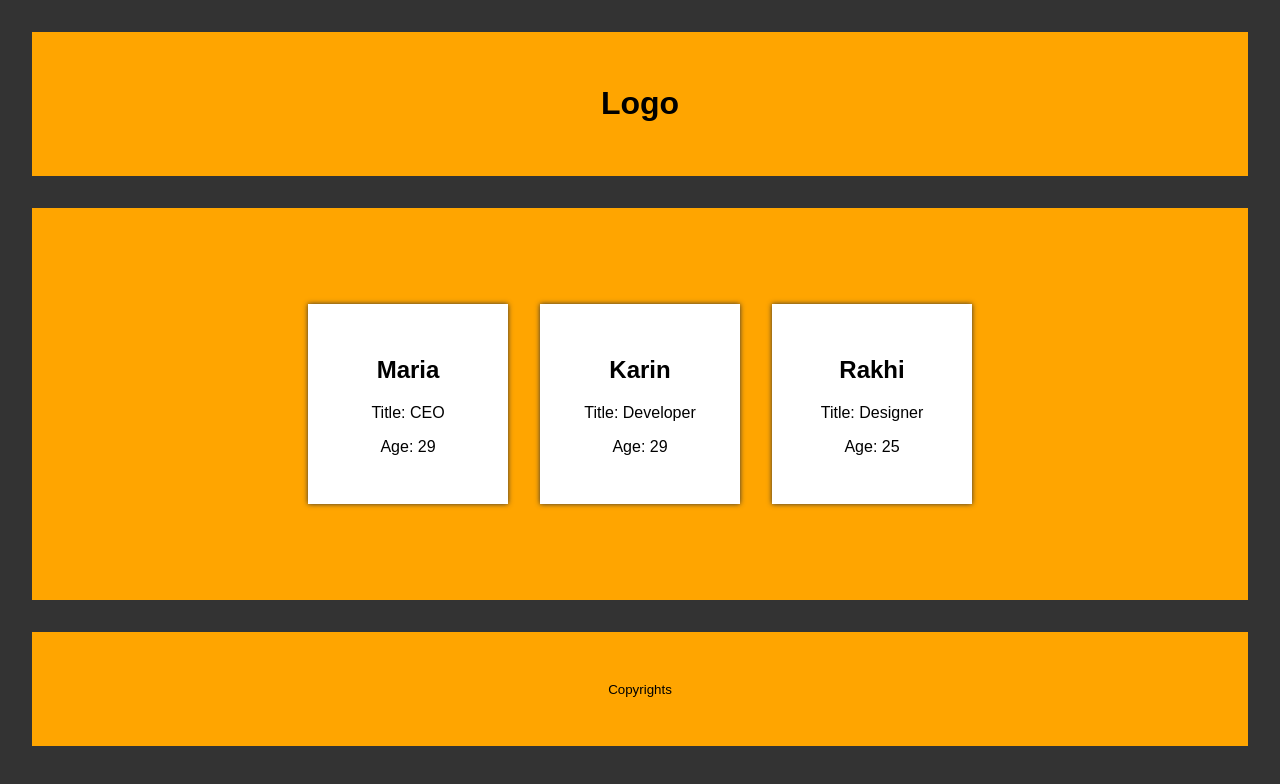
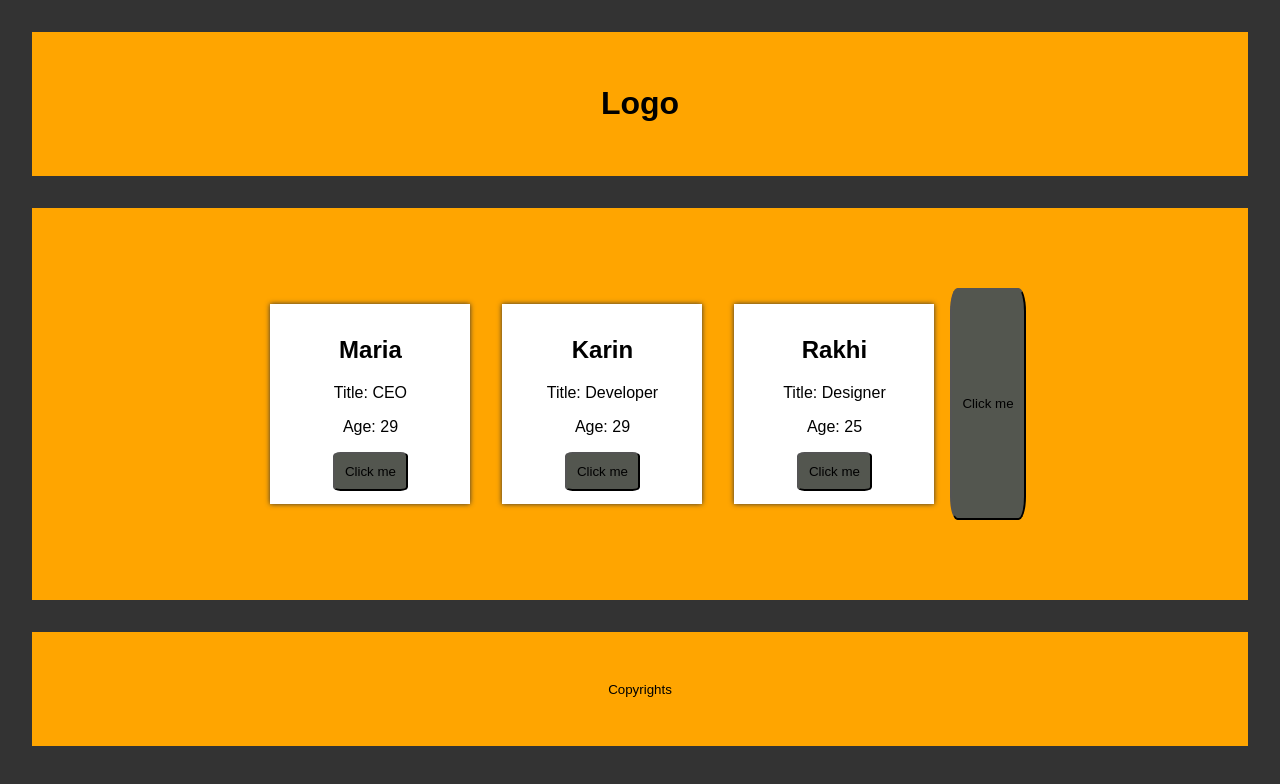
Before and after one commit to rakhicc/boxes_demo, a React (Create React App) app: page / in a window 1280 px wide. Shown: the top 784 px of the page. Built offline with nearby package versions, Linux system fonts and the light colour scheme.

Commit message:
event handlersand states

```diff
--- a/src/App.css
+++ b/src/App.css
@@ -68,3 +68,8 @@ body {
 footer {
   text-align: center;
 }
+button {
+  background-color: rgb(83, 86, 79);
+  border-radius: 10%;
+  padding: 10px;
+}
--- a/src/components/Box.js
+++ b/src/components/Box.js
@@ -1,12 +1,16 @@
-const Box=(props) => {
-    return ( <div className="box">
+const Box = (props) => {
+  const addhandler = () => {
+    console.log("Box WOW");
+  };
+  return (
+    <div className="box">
       <div>
         <h2>{props.name}</h2>
         <p>Title: {props.title}</p>
         <p>Age: {props.age}</p>
+        <button onClick={addhandler}>Click me</button>
       </div>
-  </div> );
-
-
+    </div>
+  );
 };
 export default Box;
--- a/src/components/MainClassComponent.js
+++ b/src/components/MainClassComponent.js
@@ -8,6 +8,10 @@ class MainClassComponent extends Component {
       { name: "Karin", title: "Developer", age: "29" },
       { name: "Rakhi", title: "Designer", age: "25" },
     ],
+  };
+
+  changeNamehandler = () => {
+    console.log("WOW");
   };
   render() {
     return (
@@ -27,6 +31,7 @@ class MainClassComponent extends Component {
           title={this.state.persons[2].title}
           age={this.state.persons[2].age}
         />
+        <button onClick={this.changeNamehandler}>Click me</button>
       </main>
     );
   }
```
Lines whose indentation alone changed are shown as unchanged.
